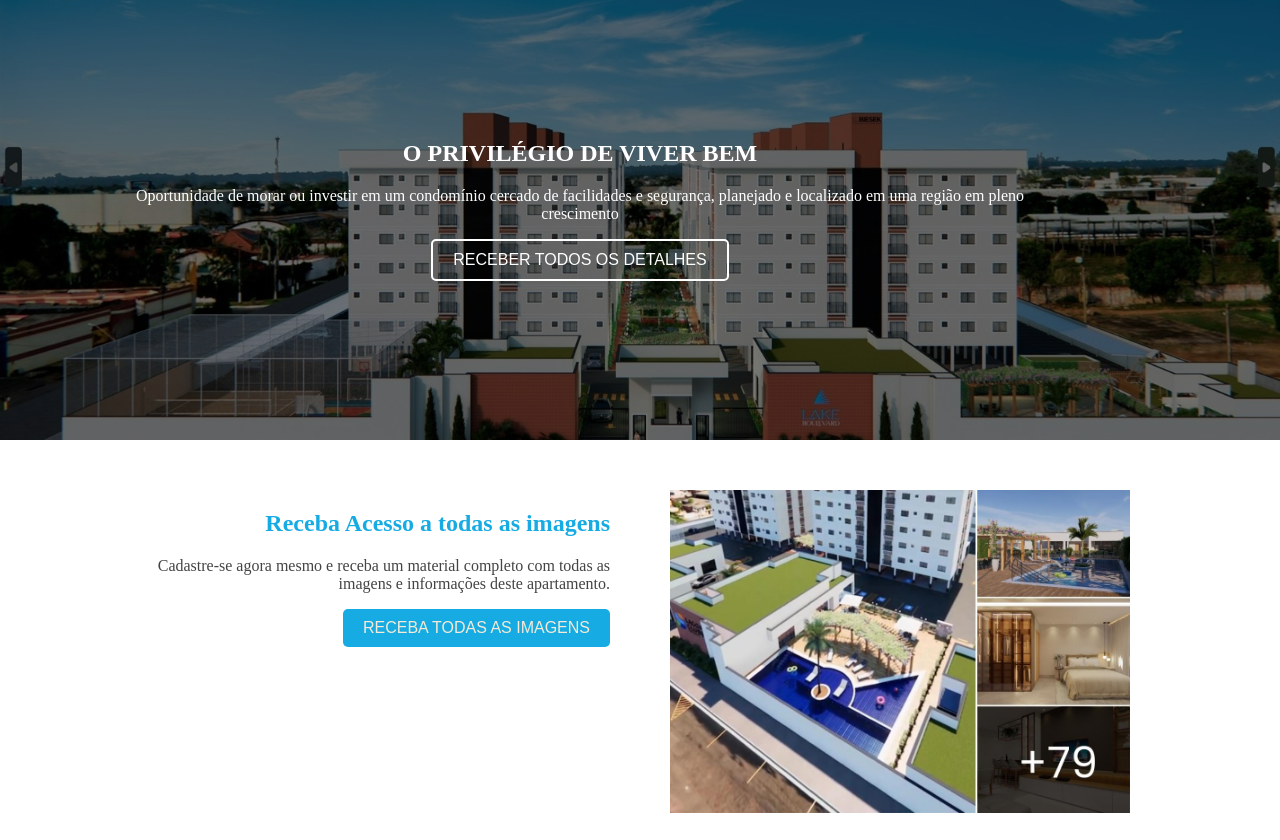
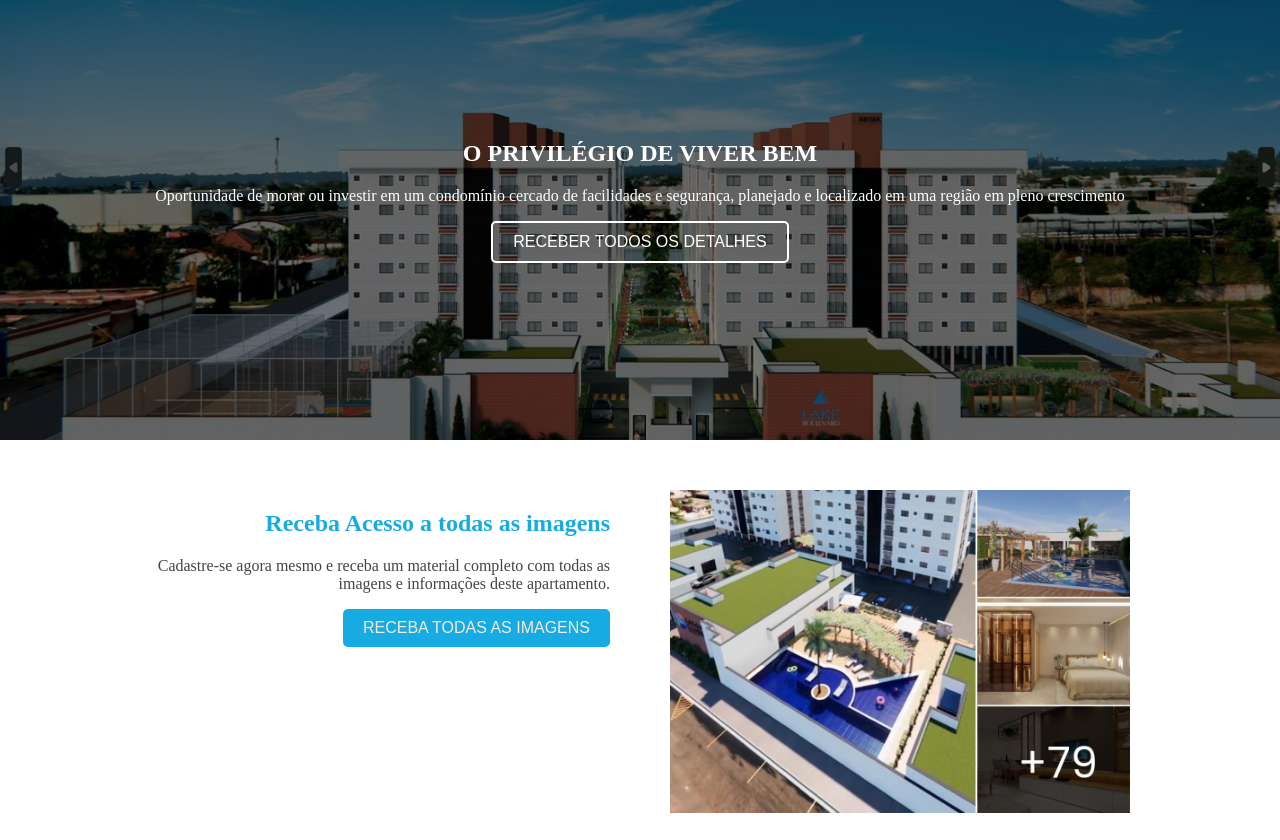
Before and after one commit to G3Midia/lake-boulevard, a website: page index.html in a window 1280 px wide. Shown: the top 840 px of the page. Drawn offline with nearby package versions, Linux system fonts and the light colour scheme; a script that the page names is missing.

Commit message:
Update styles.css

```diff
--- a/styles.css
+++ b/styles.css
@@ -28,7 +28,7 @@ header {
 
   background-repeat: no-repeat; /* Evita que a imagem se repita */
   color: white; /* Define a cor do texto como branca para contraste */
-  padding: 120px 240px 120px 120px;
+  padding: 120px 0px;
   background-color:rgb(120, 120, 120);
   background-blend-mode: multiply;
   height: 55vh;
```
